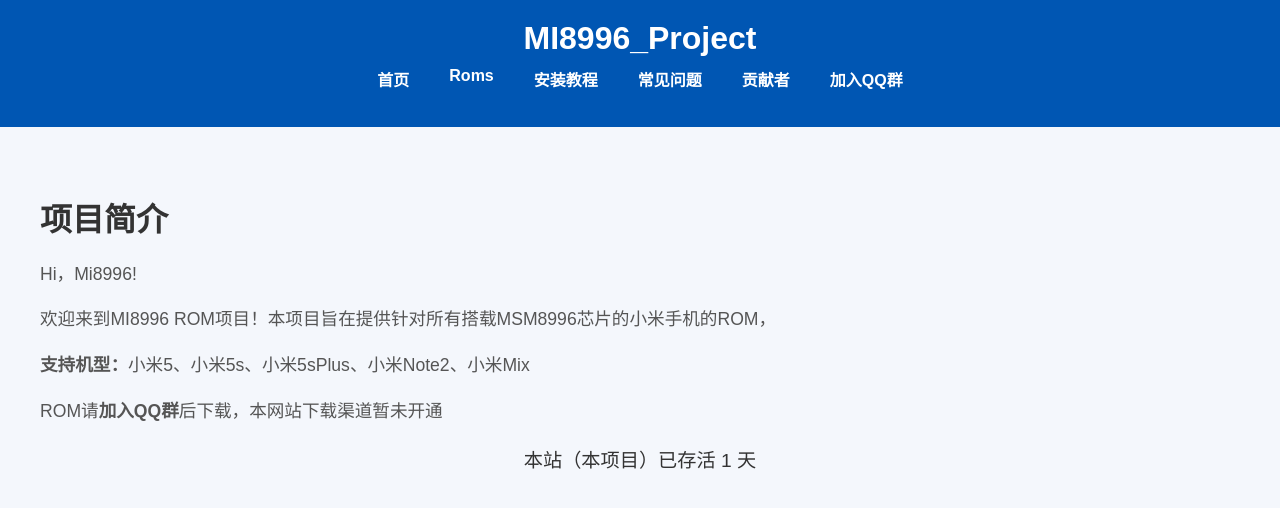
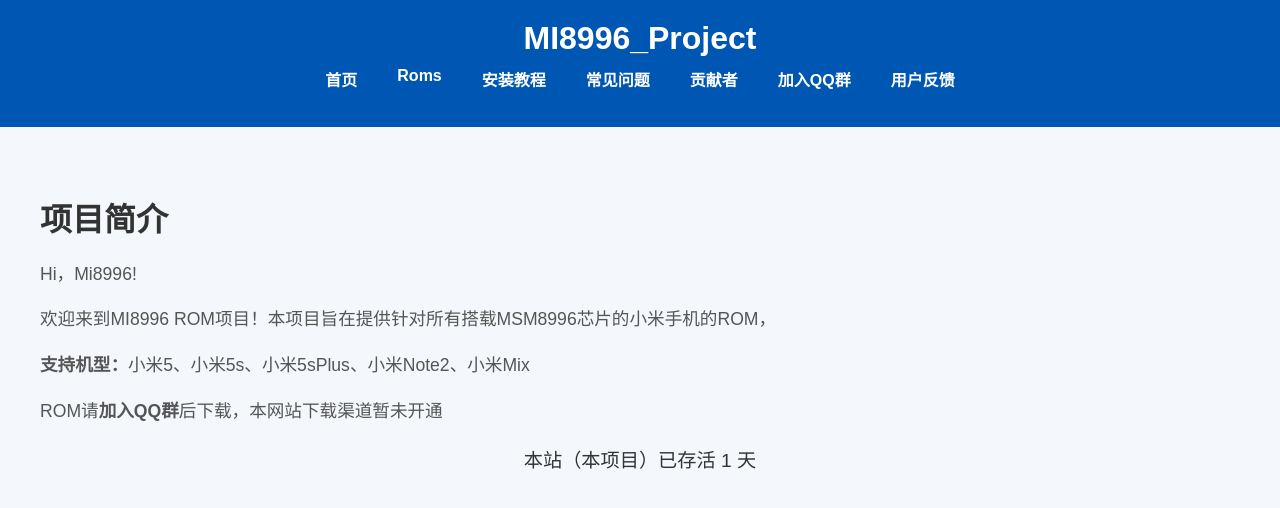
Before and after one commit to Dzyys/mi8996, a plain HTML site: page index.html in a window 1280 px wide. Drawn offline with Linux system fonts and the light colour scheme.

Commit message:
Update submit issue

```diff
--- a/index.html
+++ b/index.html
@@ -135,6 +135,7 @@
             <li><a href="javascript:void(0);" onclick="showSection('faq')">常见问题</a></li>
             <li><a href="javascript:void(0);" onclick="showSection('contributors')">贡献者</a></li>
             <li><a href="javascript:void(0);" onclick="showSection('join-qq-group')">加入QQ群</a></li>
+            <li><a href="issue.html">用户反馈</a></li>
         </ul>
     </nav>
 </header>
```
